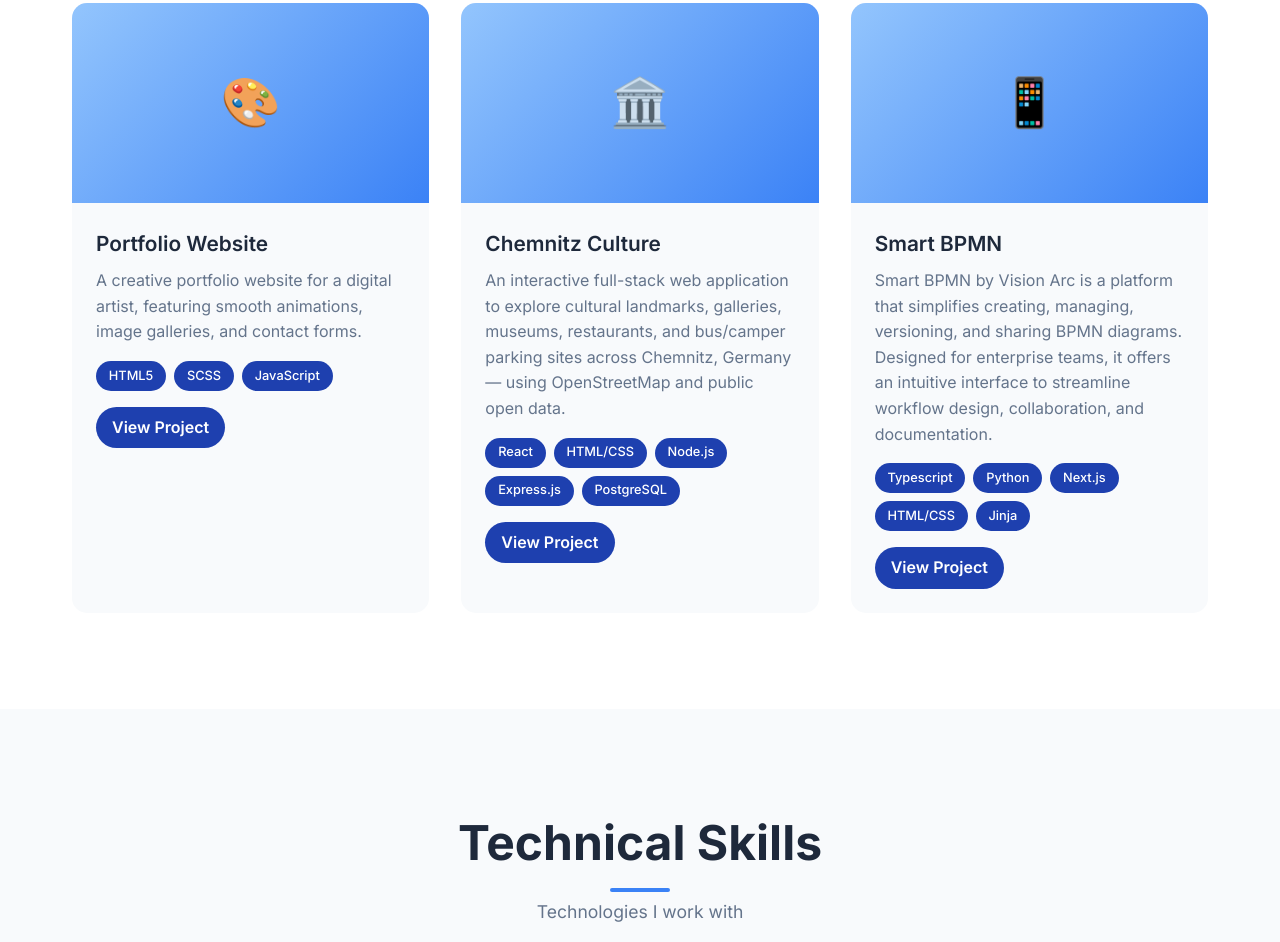
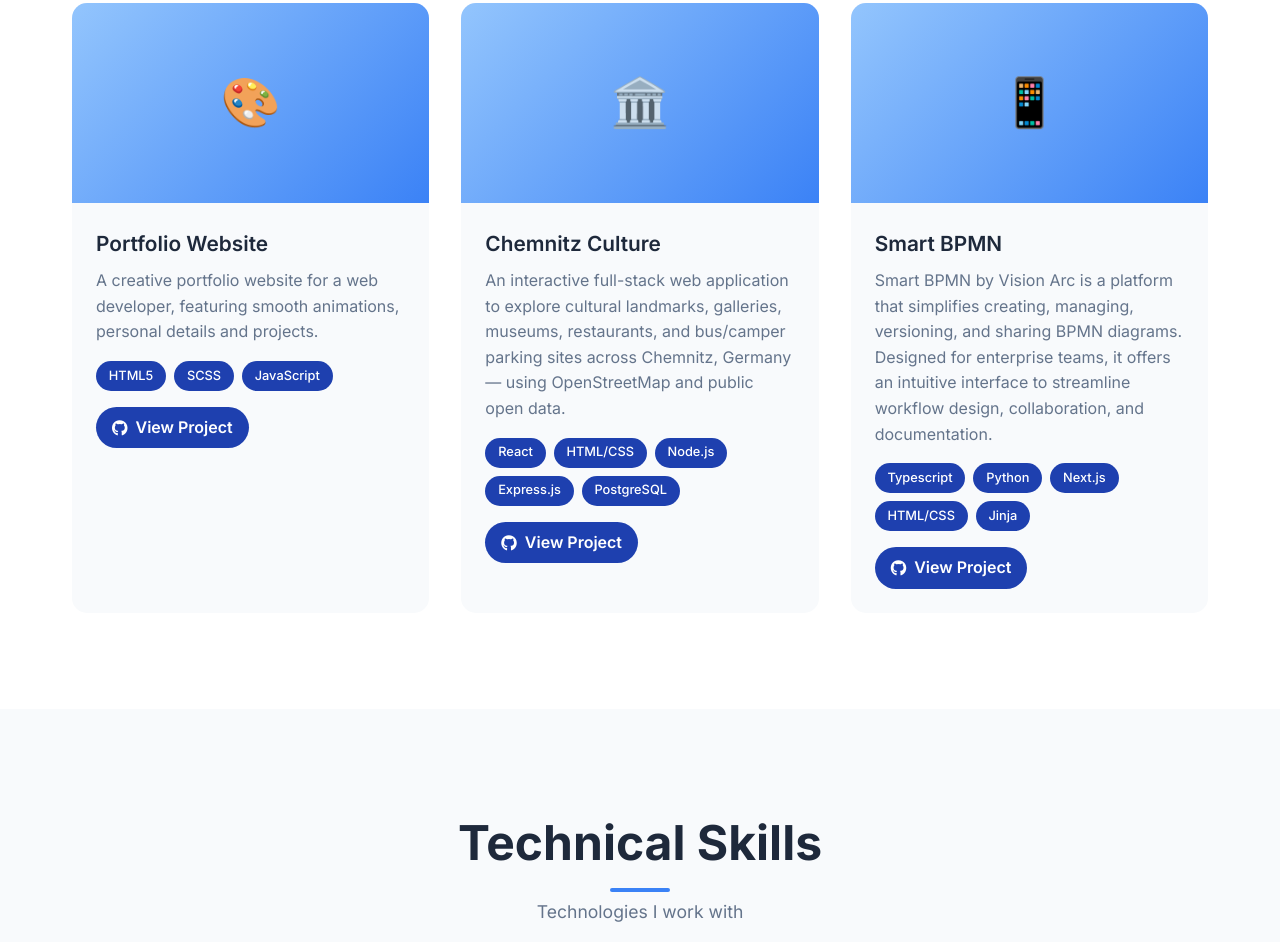
Before and after one commit to ShrushtiSakala/portfolio, a plain HTML site: page index.html in a window 1280 px wide. Shown: the part 3358-4300 px from the top of the page. Drawn offline with Linux system fonts and the light colour scheme.

Commit message:
some changes

```diff
--- a/index.html
+++ b/index.html
@@ -22,9 +22,9 @@
                 <li><a href="#projects">Projects</a></li>
                 <li><a href="#skills">Skills</a></li>
                 <li><a href="#contact">Contact</a></li>
-                 <a href="Shrushti_Sakala_Resume.pdf" class="resume-btn" download="Shrushti_Sakala_Resume.pdf">
-            <i class="fa fa-download" aria-hidden="true"></i> Download Resume
-        </a>
+                <a href="Shrushti_Sakala_Resume.pdf" class="resume-btn" download="Shrushti_Sakala_Resume.pdf">
+                    <i class="fa fa-download" aria-hidden="true"></i> Download Resume
+                </a>
             </ul>
         </div>
     </nav>
@@ -147,14 +147,15 @@
                     <div class="project-image">🎨</div>
                     <div class="project-content">
                         <h3 class="project-title">Portfolio Website</h3>
-                        <p class="project-description">A creative portfolio website for a digital artist, featuring
-                            smooth animations, image galleries, and contact forms.</p>
+                        <p class="project-description">A creative portfolio website for a web developer, featuring
+                            smooth animations, personal details and projects.</p>
                         <div class="project-tech">
                             <span class="tech-tag">HTML5</span>
                             <span class="tech-tag">SCSS</span>
                             <span class="tech-tag">JavaScript</span>
                         </div>
-                        <a href="#" class="btn btn-primary">View Project</a>
+                        <a href="https://github.com/ShrushtiSakala/portfolio" class="btn btn-primary"
+                        target="_blank" rel="noopener noreferrer"> <i class="fab fa-github"></i>View Project </a>
                     </div>
                 </div>
                 <div class="project-card">
@@ -172,7 +173,7 @@
                             <span class="tech-tag">PostgreSQL</span>
                         </div>
                         <a href="https://github.com/ShrushtiSakala/Chemnitz-Culture" class="btn btn-primary"
-                            target="_blank" rel="noopener noreferrer"> View Project </a>
+                            target="_blank" rel="noopener noreferrer"> <i class="fab fa-github"></i>View Project </a>
 
                     </div>
                 </div>
@@ -191,7 +192,7 @@
                             <span class="tech-tag">Jinja</span>
                         </div>
                         <a href="https://github.com/visionarc-chemnitz/v_arc" class="btn btn-primary" target="_blank"
-                            rel="noopener noreferrer">View Project</a>
+                            rel="noopener noreferrer"><i class="fab fa-github"></i>View Project</a>
                     </div>
                 </div>
 
@@ -374,14 +375,14 @@
                         <i class="fab fa-linkedin"></i>
                     </a>
 
-                    <a href="https://github.com/ShrushtiSakala" class="social-link" title="GitHub"
-                    target="_blank" rel="noopener noreferrer"><i class="fab fa-github"></i></a>
-                    <a href="mailto:shrushtidsakala@gmail.com" class="social-link" title="Email"
-                    target="_blank" rel="noopener noreferrer">
-                <i class="fa fa-envelope"></i></a>
+                    <a href="https://github.com/ShrushtiSakala" class="social-link" title="GitHub" target="_blank"
+                        rel="noopener noreferrer"><i class="fab fa-github"></i></a>
+
+                    <a href="mailto:shrushtidsakala@gmail.com" class="social-link" title="Email" target="_blank"
+                        rel="noopener noreferrer"> <i class="fa fa-envelope"></i></a>
+
                     <!-- <a href="tel:+49 15566354699" class="social-link" title="Mobile">
-                        <i class="fa fa-phone"></i>
-                    </a> -->
+                        <i class="fa fa-phone"></i> </a> -->
                 </div>
 
                 <div style="margin-top: 2rem;">
```
